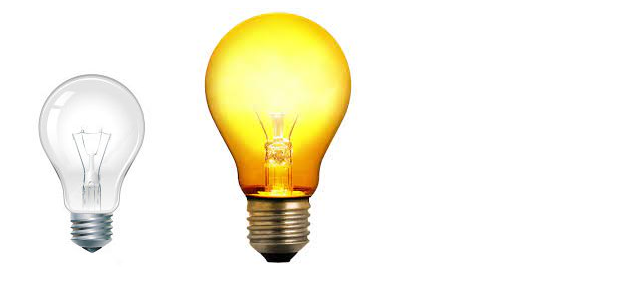
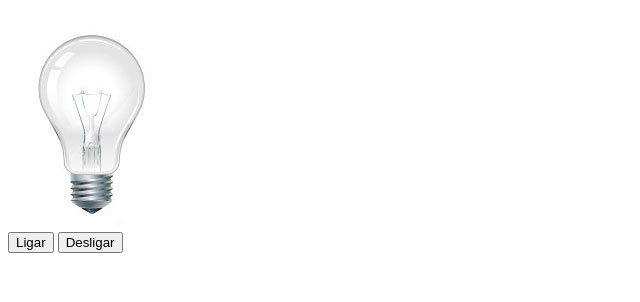
Before and after one commit to gabrikdc/portfolio-gabriel, a plain HTML site: page index.html in a window 1280 px wide. Shown: the whole page, without its empty margins (0-640 px from the left). Drawn offline with Linux system fonts and the light colour scheme.

Commit message:
Update index.html

```diff
--- a/index.html
+++ b/index.html
@@ -7,7 +7,15 @@
     <title>Portfolio do pai</title>
 </head>
 <body>
-    <img src="b983w.jpg"/>
-    <img src="download.jpeg">
+
+    <div>
+     <img src="b983w.jpg" alt="lampada apagada"/>
+    </div>
+
+    <div>
+        <button>Ligar</button>
+        <button>Desligar</button>
+    </div>
+
 </body>
 </html>
```
